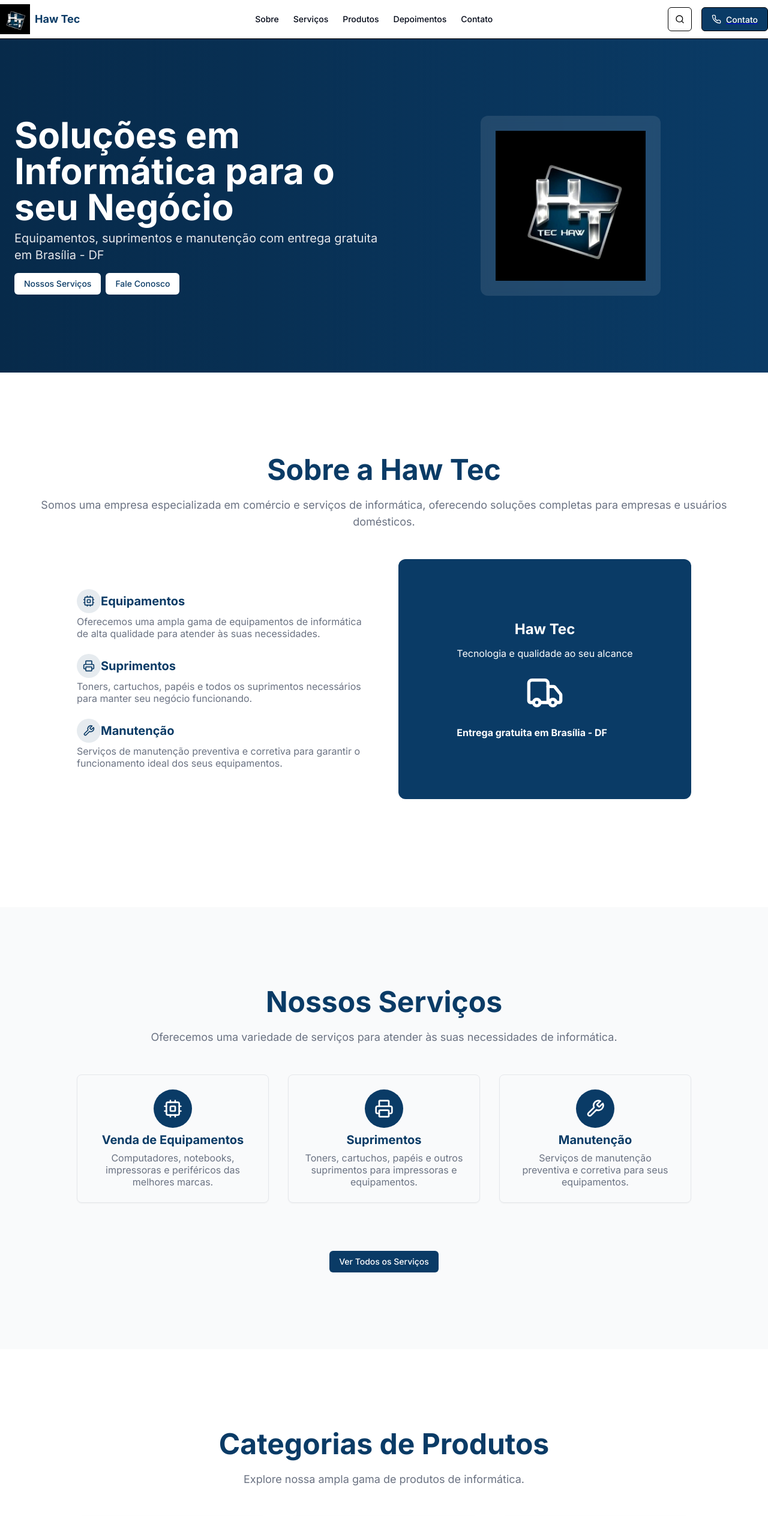
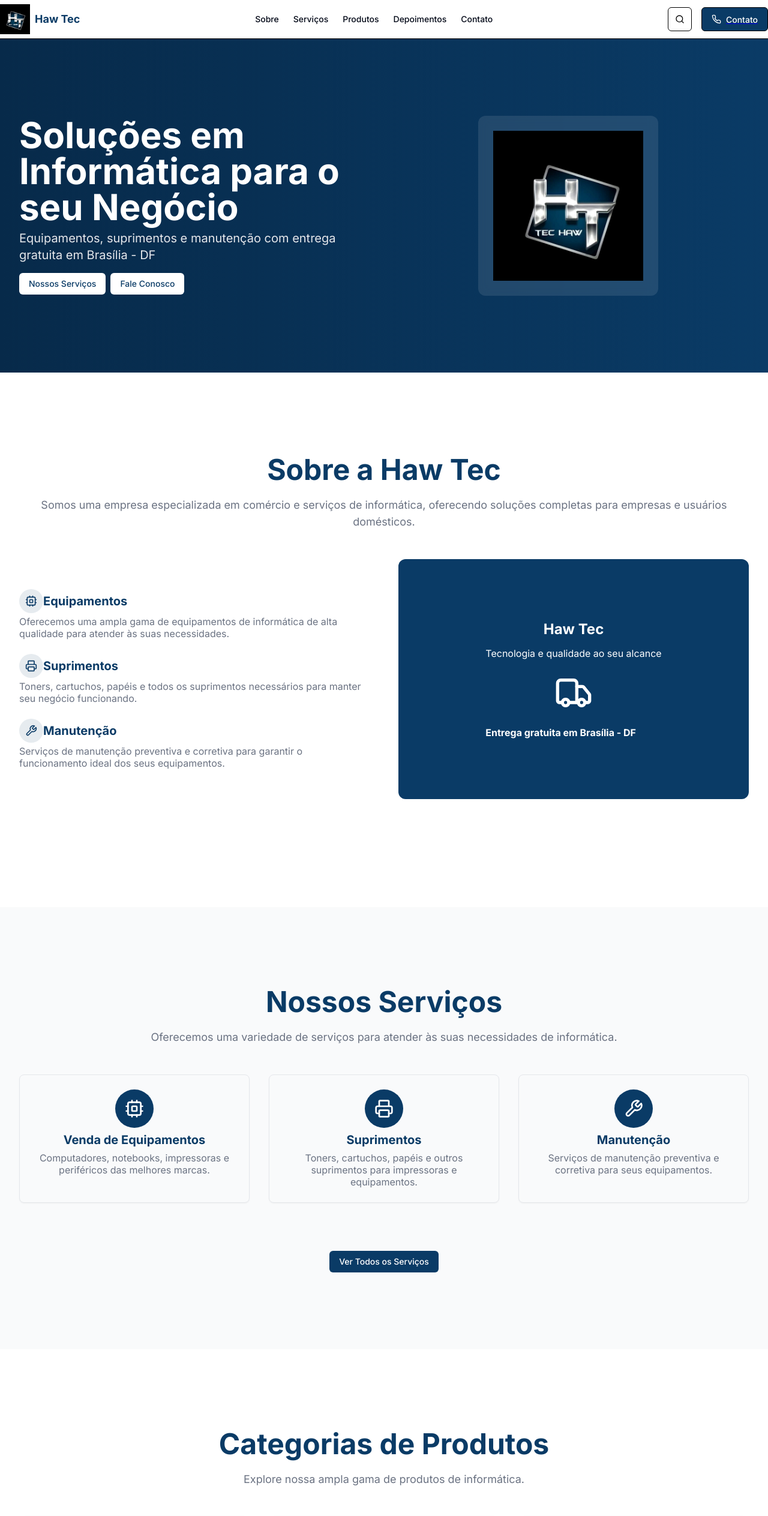
Before and after one commit to gabrielestefono/techaw, a Next.js app: page / in a window 1280 px wide. Shown: the top 2527 px of the page at 60% size. Built offline with nearby package versions, Linux system fonts and the light colour scheme.

Commit message:
style: :lipstick: Corrigindo tamanho das seções para o desktop

```diff
--- a/src/app/page.tsx
+++ b/src/app/page.tsx
@@ -1,6 +1,6 @@
 import Landing from "@/layouts/Landing";
 import styles from "../styles/Landing.module.scss";
-import HeroSection from "@/components/sections/HeroSection";
+import HeroSection from "@/components/sections/landing/Hero/HeroSection";
 import About from "@/components/sections/landing/About/About";
 import Services from "@/components/sections/landing/Services/Services";
 import ProductsCategories from "@/components/sections/landing/ProductsCategories/ProductsCategories";
--- a/src/components/layout/landing/Footer/Footer.module.scss
+++ b/src/components/layout/landing/Footer/Footer.module.scss
@@ -3,6 +3,13 @@
   background-color: var(--white);
   padding-block: 1.5rem;
   border-top-width: 1px;
+  display: flex;
+  flex-direction: column;
+  align-items: center;
+
+  > div {
+    width: 100%;
+    max-width: 90rem;
 
     > div:first-child {
       display: flex;
@@ -53,6 +60,7 @@
       }
     }
   }
+}
 
 .credits {
   width: 100%;
--- a/src/components/layout/landing/Footer/Footer.tsx
+++ b/src/components/layout/landing/Footer/Footer.tsx
@@ -5,6 +5,7 @@
 export default function Footer() {
   return (
     <footer className={styles.footer}>
+      <div>
         <div>
           <div>
             <Image
@@ -41,6 +42,7 @@
             />
           </a>
         </div>
+      </div>
     </footer>
   );
 }
--- a/src/components/layout/landing/Header/Header.module.scss
+++ b/src/components/layout/landing/Header/Header.module.scss
@@ -6,10 +6,14 @@
   border-bottom: 1px solid #000;
   background-color: rgba(255, 255, 255, 0.95);
   backdrop-filter: blur(10px);
+  display: flex;
+  justify-content: center;
 
   > div {
     display: flex;
     height: 4rem;
+    width: 100%;
+    max-width: 90rem;
     align-items: center;
     justify-content: space-between;
 
--- a/src/components/sections/landing/About/About.module.scss
+++ b/src/components/sections/landing/About/About.module.scss
@@ -1,18 +1,24 @@
 .about {
   width: 100%;
   padding-block: 8.25rem;
+  display: flex;
+  flex-direction: column;
+  align-items: center;
 
   > div {
-    padding: 0 1.5rem;
+    padding: 0;
+    width: 100%;
+    max-width: 90rem;
+    padding-inline: 2rem;
 
     > div:nth-child(2) {
-      margin: 0 auto;
+      width: 100%;
+      justify-content: space-between;
       display: grid;
       align-items: center;
       padding-block: 3rem;
       grid-template-columns: repeat(2, 1fr);
       gap: 3rem;
-      max-width: 64rem;
 
       > div:nth-child(1) {
         display: flex;
--- a/src/components/sections/HeroSection.module.scss
+++ b/src/components/sections/landing/Hero/HeroSection.module.scss
@@ -2,10 +2,14 @@
   width: 100%;
   padding-block: 8rem;
   background-image: linear-gradient(to right, #072a4a, #0a3b66);
+  display: flex;
+  flex-direction: column;
+  align-items: center;
 
   > div {
     width: 100%;
-    padding-inline: 1.5rem;
+    max-width: 1440px;
+    padding-inline: 2rem;
 
     > div {
       display: grid;
--- a/src/components/sections/landing/ProductsCategories/ProductsCategories.module.scss
+++ b/src/components/sections/landing/ProductsCategories/ProductsCategories.module.scss
@@ -1,16 +1,19 @@
 .productsCategories {
   width: 100%;
   padding-block: 8rem;
+  display: flex;
+  flex-direction: column;
+  align-items: center;
 
   > div {
     width: 100%;
-    padding-inline: 1.5rem;
+    max-width: 90rem;
+    padding-inline: 2rem;
 
     > div:nth-child(2) {
-      margin: 0 auto;
       display: grid;
-      max-width: 64rem;
       gap: 2rem;
+      justify-content: space-between;
       padding-block: 3rem;
       grid-template-columns: repeat(3, 1fr);
     }
--- a/src/components/sections/landing/Services/Services.module.scss
+++ b/src/components/sections/landing/Services/Services.module.scss
@@ -2,19 +2,22 @@
   width: 100%;
   padding-block: 8rem;
   background-color: #f9fafb;
+  display: flex;
+  flex-direction: column;
+  align-items: center;
 
   > div {
     width: 100%;
-    padding-inline: 1.5rem;
+    max-width: 90rem;
+    padding-inline: 2rem;
 
     > div:nth-child(2) {
-      margin: 0 auto;
       display: grid;
-      max-width: 64rem;
       gap: 2rem;
       padding-block: 3rem;
       grid-template-columns: repeat(3, 1fr);
     }
+
     > div:nth-child(3) {
       width: 100%;
       display: flex;
--- a/src/components/sections/landing/Testimonials/Testimonials.module.scss
+++ b/src/components/sections/landing/Testimonials/Testimonials.module.scss
@@ -2,15 +2,17 @@
   width: 100%;
   padding-block: 8rem;
   background-color: #f9fafb;
+  display: flex;
+  flex-direction: column;
+  align-items: center;
 
   > div{
     width: 100%;
-    padding-inline: 1.5rem;
+    padding-inline: 2rem;
+    max-width: 90rem;
 
     > div:nth-child(2){
-      margin: 0 auto;
       display: grid;
-      max-width: 64rem;
       gap: 2rem;
       padding-block: 3rem;
       grid-template-columns: repeat(3, 1fr);
--- a/src/components/sections/landing/contact/Contact.module.scss
+++ b/src/components/sections/landing/contact/Contact.module.scss
@@ -2,15 +2,21 @@
   width: 100%;
   padding-block: 8rem;
   background-image: linear-gradient(to right, #072a4a, #0a3b66);
+  display: flex;
+  flex-direction: column;
+  align-items: center;
 
   > div {
     display: flex;
+    max-width: 90rem;
     flex-direction: column;
-    padding-inline: 1.5rem;
+    padding-inline: 2rem;
 
     > div {
       display: grid;
       gap: 3rem;
+      width: 100%;
+      justify-content: space-between;
       grid-template-columns: repeat(2, 1fr);
 
       > div:first-child {
```
Also changed, not shown: src/components/sections/landing/Hero/HeroSection.tsx (renamed from src/components/sections/HeroSection.tsx, +4 -4 lines). Lines whose indentation alone changed are shown as unchanged.
